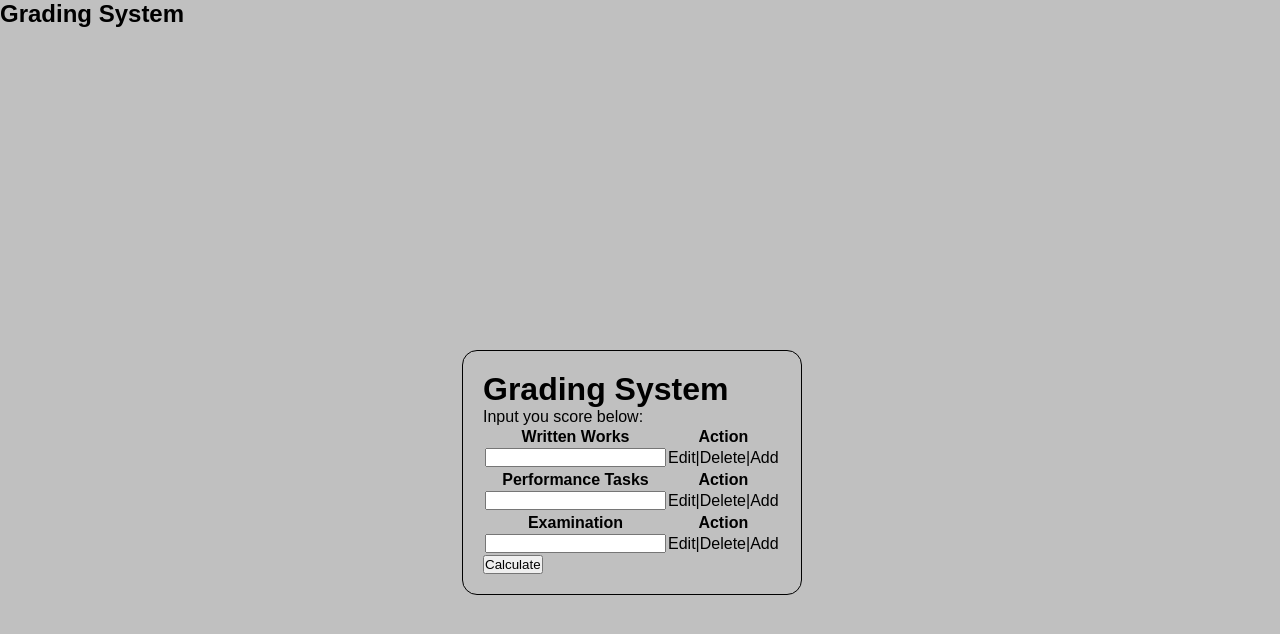
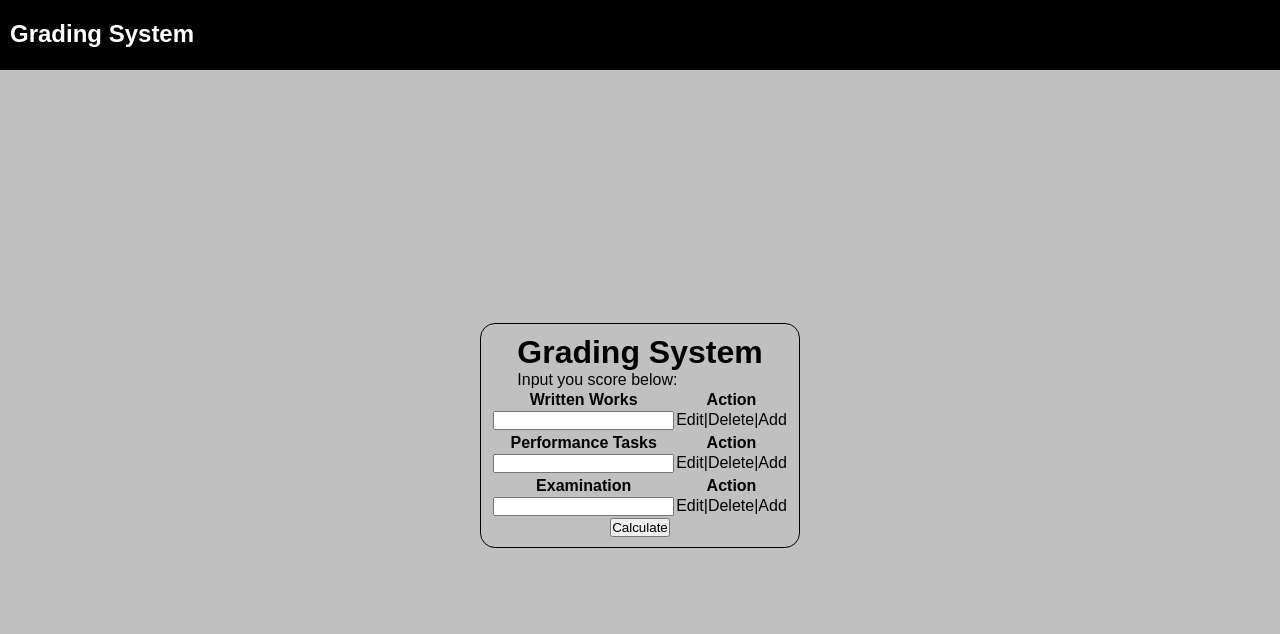
Before and after one commit to reinhardjakesacay/sample_projects, a plain HTML site: page grading_system/index.html in a window 1280 px wide. Drawn offline with Linux system fonts and the light colour scheme.

Commit message:
editted style

```diff
--- a/grading_system/styles.css
+++ b/grading_system/styles.css
@@ -5,17 +5,26 @@
 }
 body {
     background-color: silver;
+    display: grid;
+    height: 100vh;
 }
-.wrapper{
-    position: absolute;
-    width: fit-content;
+.header {
+    margin: 0;
+    padding: 0;
+    height: 70px;
+    background-color: black;
+    color: white;
+}
+.header h1 {
+    margin-top: 20px;
+    margin-left: 10px;
+    font-weight: 800;
+}
+body .wrapper {
     height: fit-content;
+    margin: 0 auto;
+    padding: 10px;
+    place-items: center;
     border: 1px solid black;
     border-radius: 15px;
-    width: fit-content;
-    padding: 20px;
-    top: 50%;
-    left: 40%;
-    right: 50%;
-    margin: -50px 0 0 -50px;
 }
```
